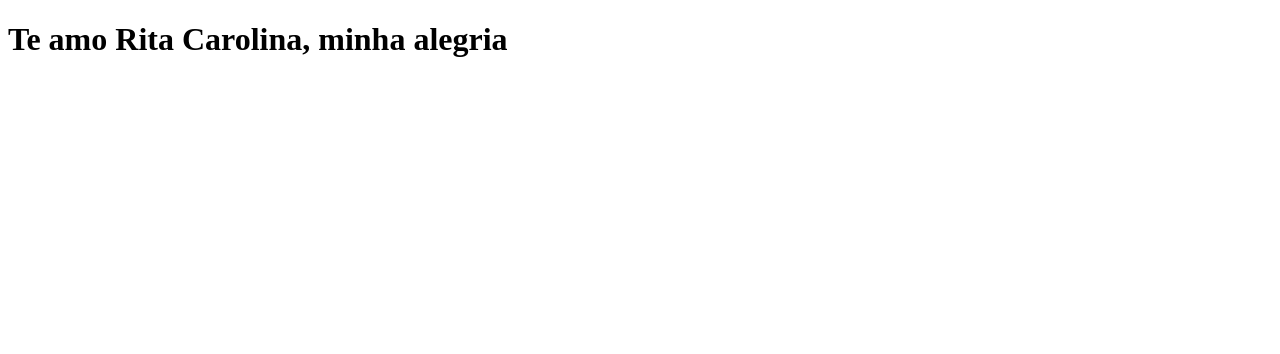
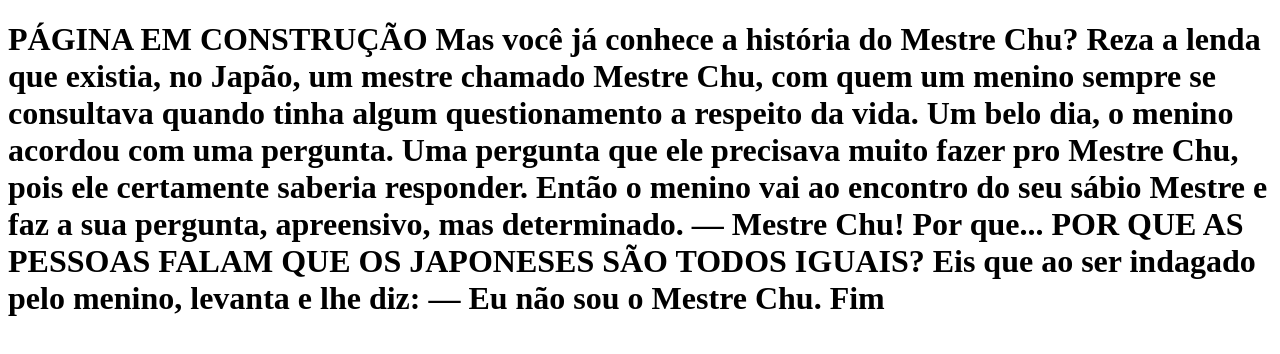
Before and after one commit to gabrielfelice/clone-tabnews, a Next.js app: page / in a window 1280 px wide. Shown: the top 354 px of the page. Built offline with nearby package versions, Linux system fonts and the light colour scheme.

Commit message:
página em construção + história do Mestre Chu

```diff
--- a/pages/index.js
+++ b/pages/index.js
@@ -1,5 +1,17 @@
 function Home() {
-  return <h1>Te amo Rita Carolina, minha alegria</h1>;
+  return (
+    <h1>
+      PÁGINA EM CONSTRUÇÃO Mas você já conhece a história do Mestre Chu? Reza a
+      lenda que existia, no Japão, um mestre chamado Mestre Chu, com quem um
+      menino sempre se consultava quando tinha algum questionamento a respeito
+      da vida. Um belo dia, o menino acordou com uma pergunta. Uma pergunta que
+      ele precisava muito fazer pro Mestre Chu, pois ele certamente saberia
+      responder. Então o menino vai ao encontro do seu sábio Mestre e faz a sua
+      pergunta, apreensivo, mas determinado. — Mestre Chu! Por que... POR QUE AS
+      PESSOAS FALAM QUE OS JAPONESES SÃO TODOS IGUAIS? Eis que ao ser indagado
+      pelo menino, levanta e lhe diz: — Eu não sou o Mestre Chu. Fim
+    </h1>
+  );
 }
 
 export default Home;
```
